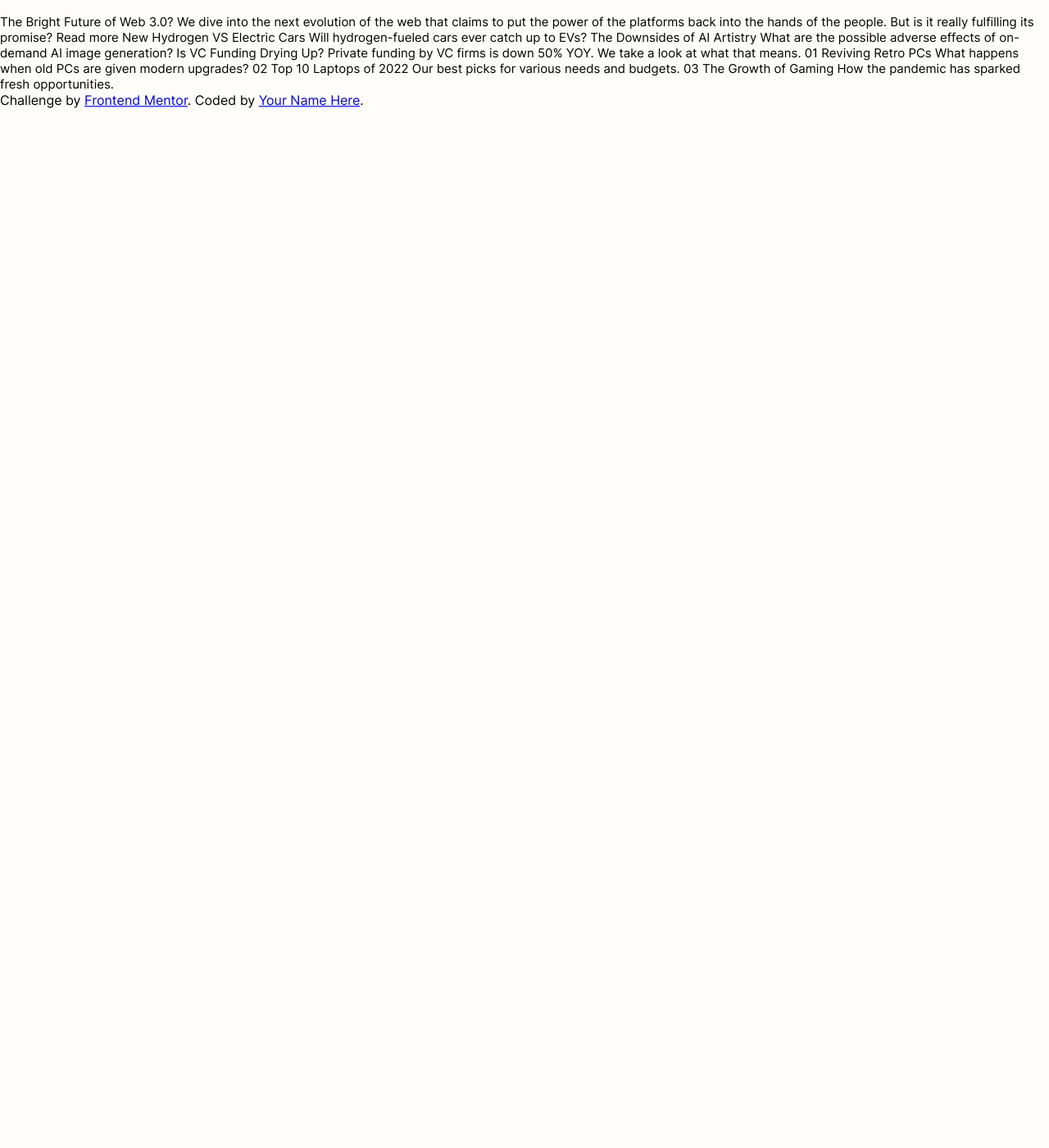
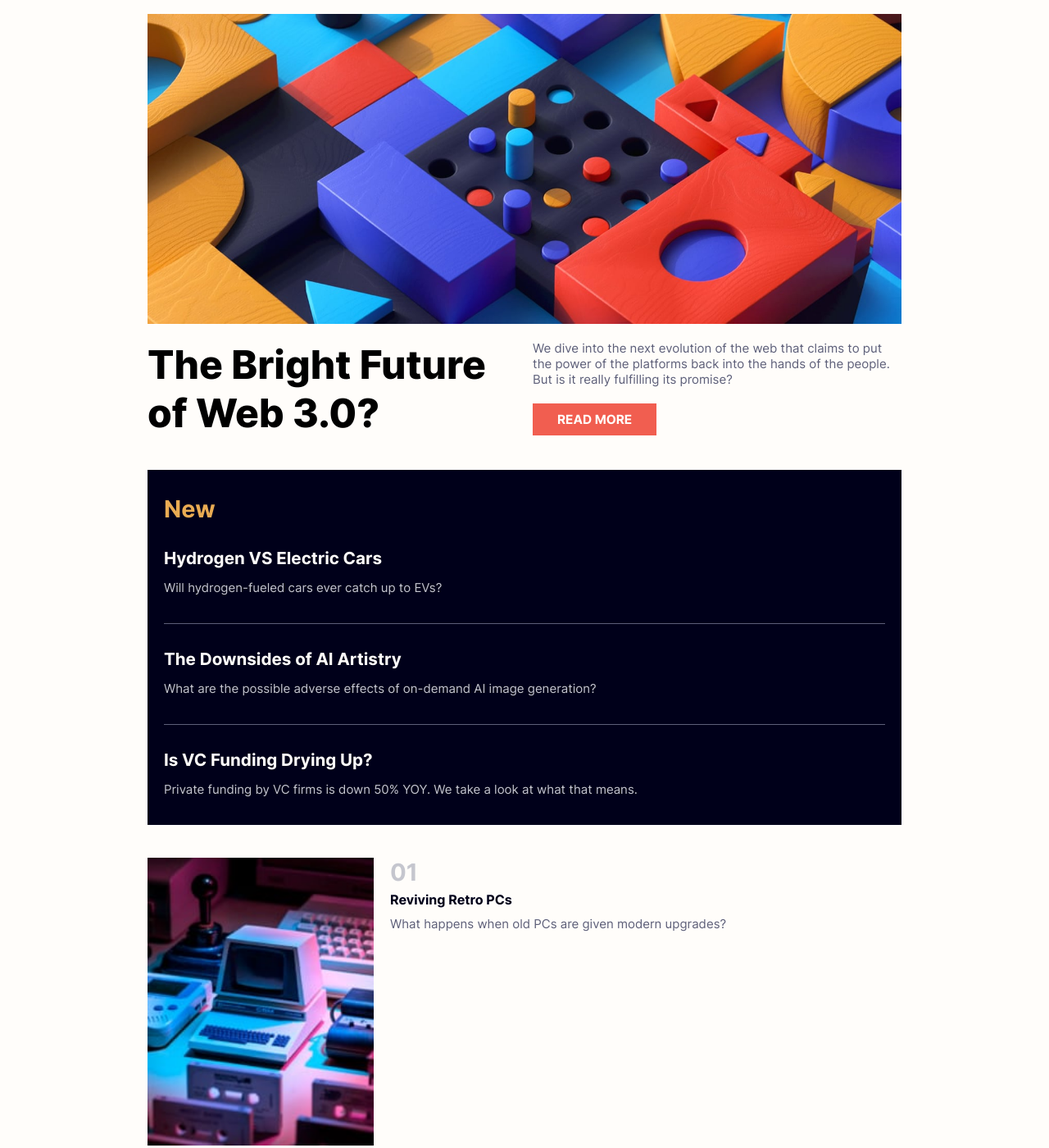
Before and after one commit to orlowski-dev/fm-news-homepage, a plain HTML site: page index.html in a window 1280 px wide. Shown: the part 103-1503 px from the top of the page at 82% size. Before the commit the page ends 800 px from the top, so only its background shows below. Drawn offline with Linux system fonts and the light colour scheme.

Commit message:
03 - Finished mobile verison

```diff
--- a/assets/scripts/menu.js
+++ b/assets/scripts/menu.js
@@ -4,6 +4,7 @@ const mainNavBg = $('#main-navigation .bg');
 const menubar = $('#main-navigation #menubar');
 const navBtn = $('#nav-button');
 const navBtnImage = $('#nav-button img');
+const imagesFolder = 'assets/images/';
 
 
 $(document).ready(function () {
@@ -16,9 +17,11 @@ function changeNavClass() {
     if ($(document).width() < 580) {
         mainNav.removeClass('desktop-version');
         mainNav.addClass('mobile-version');
+        $('#highlighted-article-img').attr('src', imagesFolder + 'image-web-3-mobile.jpg');
     } else {
         mainNav.addClass('desktop-version');
         mainNav.removeClass('mobile-version');
+        $('#highlighted-article-img').attr('src', imagesFolder + 'image-web-3-desktop.jpg');
     }
 
     mainNav.removeAttr('style');
--- a/assets/styles/main.css
+++ b/assets/styles/main.css
@@ -13,6 +13,11 @@
 button, a {
     -webkit-tap-highlight-color: transparent !important;
     outline: none !important;
+    transition: color .13s ease-in-out, background-color .13s ease-in-out;
+}
+
+a:hover, a:focus {
+    color: var(--soft-red);
 }
 
 p {
@@ -31,11 +36,16 @@ header {
     align-items: center;
     justify-content: space-between;
     max-width: 960px;
-    margin: 20px auto;
+    margin: 20px auto 0;
     padding: 20px;
+    background-color: var(--off-white);
 }
 
 .desktop-version {
+    display: none;
+}
+
+.invisible-elem {
     display: none;
 }
 
@@ -116,10 +126,143 @@ header nav.desktop-version #app-menu .menu-item a {
     transition: color .13s ease-in-out;
     cursor: pointer;
     padding: 6px 12px;
+    display: inline-block;
 }
-header nav.desktop-version #app-menu .menu-item:hover a,
-header nav.desktop-version #app-menu .menu-item:focus a {
+header nav.desktop-version #app-menu .menu-item a:hover,
+header nav.desktop-version #app-menu .menu-item a:focus,
+.new-articles-section article a:hover,
+.new-articles-section article a:focus,
+.three-articles-section article a:hover,
+.three-articles-section article a:focus {
     color: var(--soft-red);
+}
+
+main {
+    display: grid;
+    grid-template-columns: 1fr;
+    max-width: 960px;
+    margin: 0 auto;
+    padding: 20px;
+    gap: 40px;
+}
+
+.highlighted-article-section article {
+    display: grid;
+    grid-template-columns: 1fr;
+    gap: 20px;
+}
+
+.highlighted-article-section article img {
+    width: 100%;
+    color: var(--very-dark-blue);
+}
+
+.highlighted-article-section article h2 {
+    font-size: 3rem;
+    font-weight: 800;
+}
+
+.highlighted-article-section article p {
+    color: var(--dark-grayish-blue);
+    margin-bottom: 20px;
+}
+
+.highlighted-article-section article a {
+    display: inline-block;
+    padding: 10px 30px;
+    text-transform: uppercase;
+    text-decoration: none;
+    font-weight: 700;
+    color: var(--off-white);
+    background-color: var(--soft-red);
+    font-size: .96rem;
+    cursor: pointer;
+    transition: background-color .13s ease-in-out;
+}
+.highlighted-article-section article a:hover,
+.highlighted-article-section article a:focus {
+    background-color: var(--very-dark-blue);
+}
+.new-articles-section {
+    padding: 30px 20px;
+    background-color: var(--very-dark-blue);
+}
+.new-articles-section h2 {
+    color: var(--soft-orange);
+    font-size: 1.8rem;
+}
+
+.new-articles-section article {
+    padding: 30px 0;
+    border-bottom: 1px solid var(--dark-grayish-blue);
+}
+
+.new-articles-section article:last-child {
+    border-bottom: none;
+    padding-bottom: 0;
+}
+
+.new-articles-section article a {
+    color: var(--off-white);
+    text-decoration: none;
+    font-size: 1.1rem;
+    display: inline-block;
+    margin-bottom: 10px;
+    transition: color .13s ease-in-out;
+}
+
+.new-articles-section article p {
+    color: var(--grayish-blue);
+    line-height: 1.8;
+}
+
+.three-articles-section {
+    display: grid;
+    grid-template-columns: 1fr;
+    gap: 30px;
+}
+
+.three-articles-section article {
+    display: grid;
+    grid-template-columns: 30% calc(70% - 20px);
+    gap: 20px;
+}
+.three-articles-section article img {
+    width: 100%;
+}
+
+.three-articles-section article h2 {
+    font-size: 1.8rem;
+    color: var(--grayish-blue);
+    margin-bottom: 6px;
+}
+.three-articles-section article a {
+    color: var(--very-dark-blue);
+    transition: color .13s ease-in-out;
+    text-decoration: none;
+    font-size: .86rem;
+    color: var(--very-dark-blue);
+}
+.three-articles-section article p {
+    margin-top: 6px;
+    line-height: 1.8;
+    color: var(--dark-grayish-blue);
+}
+
+footer {
+    margin: 20px auto 0;
+    max-width: 960px;
+    padding: 20px;
+}
+footer div {
+    background-color: var(--soft-orange);
+    color: var(--off-white);
+    padding: 20px;
+}
+
+footer div a {
+    color: var(--very-dark-blue);
+    line-height: 1.8;
 }
 
 @media (min-width: 580px) {
@@ -128,6 +271,13 @@ header nav.desktop-version #app-menu .menu-item:focus a {
     }
     .mobile-invisible {
         display: none;
+    }
+
+    .highlighted-article-section article {
+        grid-template-columns: repeat(2, 1fr);
+    }
+    .highlighted-article-section article img {
+        grid-column: 1 / 3;
     }
 }
 
--- a/index.html
+++ b/index.html
@@ -43,45 +43,82 @@
 </header>
 
 <main>
+    <h1 class="invisible-elem">News homepage</h1>
+    <section class="highlighted-article-section">
+        <article>
+            <img src="assets/images/image-web-3-mobile.jpg" alt="web3" id="highlighted-article-img">
+            <h2>The Bright Future of Web 3.0?</h2>
+            <section>
                 <p>
-        The Bright Future of Web 3.0?
-
                     We dive into the next evolution of the web that claims to put the power of the platforms back into the hands of the people.
                     But is it really fulfilling its promise?
-
+                </p>
+                <a href="#" target="_blank" role="button">
                     Read more
-
-        New
-
-        Hydrogen VS Electric Cars
+                </a>
+            </section>
+        </article>
+    </section>
+    <section class="new-articles-section">
+        <h2>New</h2>
+        <article>
+            <a href="#">
+                <h3>Hydrogen VS Electric Cars</h3>
+            </a>
+            <p>
                 Will hydrogen-fueled cars ever catch up to EVs?
-
-        The Downsides of AI Artistry
+            </p>
+        </article>
+        <article>
+            <a href="#">
+                <h3>The Downsides of AI Artistry</h3>
+            </a>
+            <p>
                 What are the possible adverse effects of on-demand AI image generation?
-
-        Is VC Funding Drying Up?
+            </p>
+        </article>
+        <article>
+            <a href="#">
+                <h3>Is VC Funding Drying Up?</h3>
+            </a>
+            <p>
                 Private funding by VC firms is down 50% YOY. We take a look at what that means.
-
-        01
-        Reviving Retro PCs
-        What happens when old PCs are given modern upgrades?
-
-        02
-        Top 10 Laptops of 2022
-        Our best picks for various needs and budgets.
-
-        03
-        The Growth of Gaming
-        How the pandemic has sparked fresh opportunities.
             </p>
+        </article>
+    </section>
+    <section class="three-articles-section">
+        <article>
+            <img src="assets/images/image-retro-pcs.jpg" alt="retro pc"/>
+            <section class="content">
+                <h2>01</h2>
+                <a href="#"><h3>Reviving Retro PCs</h3></a>
+                <p>What happens when old PCs are given modern upgrades?</p>
+            </section>
+        </article>
+        <article>
+            <img src="assets/images/image-top-laptops.jpg" alt="laptops"/>
+            <section class="content">
+                <h2>02</h2>
+                <a href="#"><h3>Top 10 Laptops of 2022</h3></a>
+                <p>Our best picks for various needs and budgets.</p>
+            </section>
+        </article>
+        <article>
+            <img src="assets/images/image-gaming-growth.jpg" alt="gaming"/>
+            <section class="content">
+                <h2>03</h2>
+                <a href="#"><h3>The Growth of Gaming</h3></a>
+                <p>How the pandemic has sparked fresh opportunities.</p>
+            </section>
+        </article>
+    </section>
 </main>
-
-
-
+<footer>
     <div class="attribution">
-    Challenge by <a href="https://www.frontendmentor.io?ref=challenge" target="_blank">Frontend Mentor</a>.
-    Coded by <a href="#">Your Name Here</a>.
+        Challenge by <a href="https://www.frontendmentor.io?ref=challenge" target="_blank">Frontend Mentor</a>. <br>
+        Coded by <a href="https://www.frontendmentor.io/profile/orlowski-dev">Patryk Orłowski</a>.
     </div>
+</footer>
 <script src="assets/scripts/jquery-3.7.0.min.js"></script>
 <script src="assets/scripts/menu.js"></script>
 </body>
```
Lines whose indentation alone changed are shown as unchanged.
